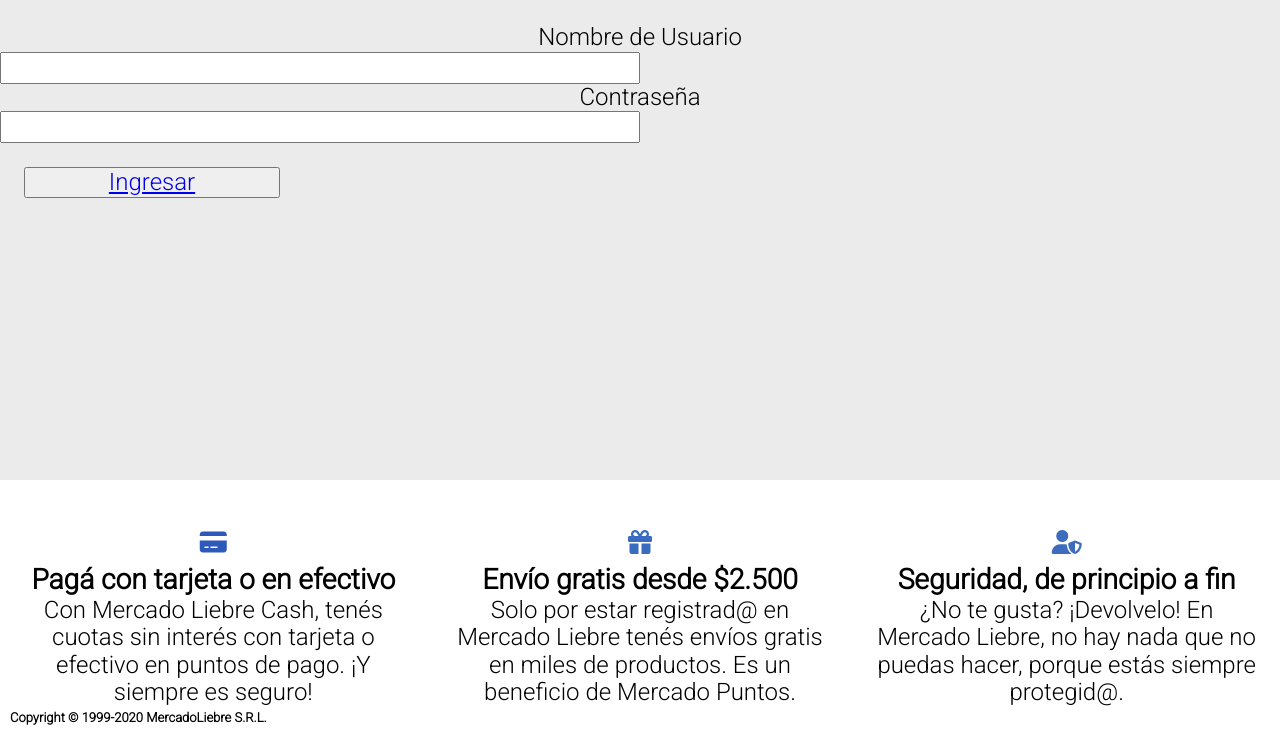
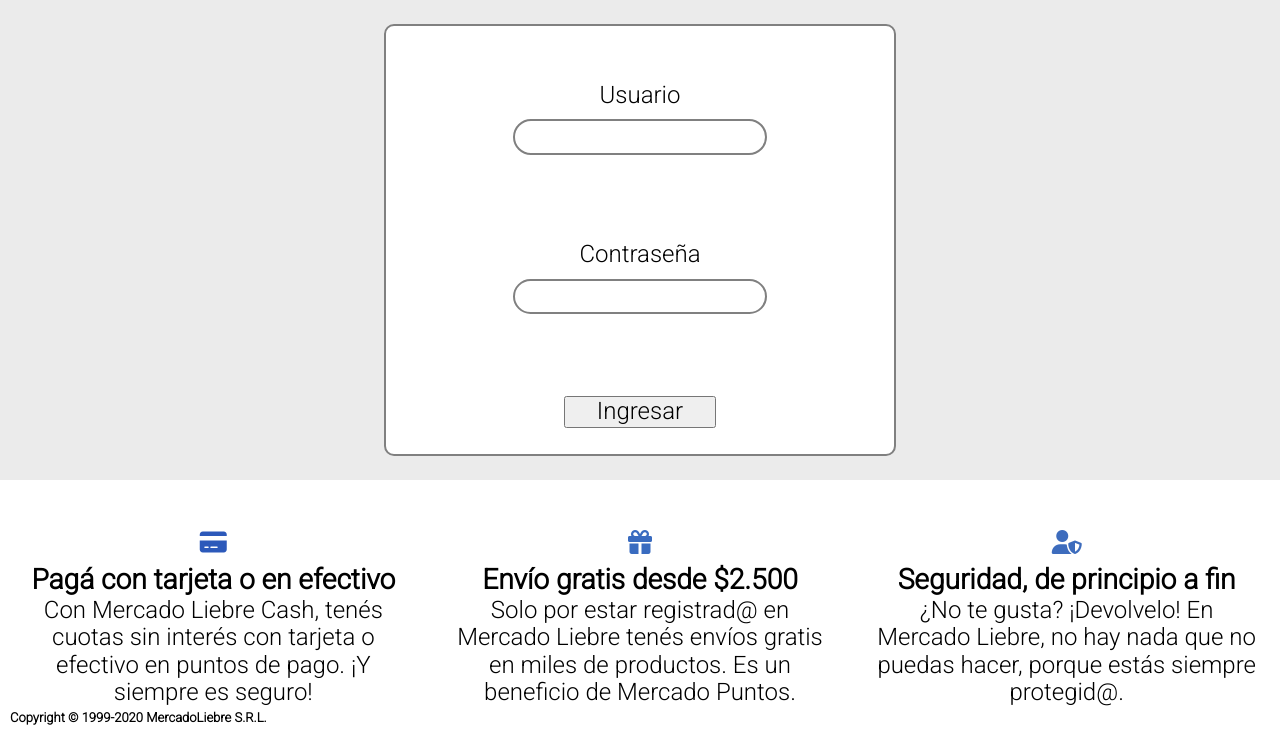
Before and after one commit to VS1379/Mercado-Liebre, a Node server app: page /login in a window 1280 px wide. Shown: the part 163-899 px from the top of the page. Run offline with Node 20, Linux system fonts and the light colour scheme.

Commit message:
login form update

```diff
--- a/src/public/css/login.css
+++ b/src/public/css/login.css
@@ -1,23 +1,41 @@
-form {
+main {
+  display: flex;
+}
+.div-form {
   width: 100%;
-  height: 20em;
+  height: 18em;
+}
+
+#p-username {
   display: flex;
   flex-direction: column;
+  align-items: center;
+  justify-content: center;
+  margin-top: 1em;
 }
-
 #label-username {
   display: flex;
   align-items: center;
   justify-content: center;
   width: 100%;
-  margin-top: 1em;
+  margin: 0.2em;
 }
 
 #input-username {
-  display: inline-flex;
+  display: flex;
+  width: 50%;
+  margin: 0.2em;
+  border: solid grey 2px;
+  text-align: center;
+  padding: 2px;
+}
+
+#p-password {
+  display: flex;
+  flex-direction: column;
   align-items: center;
   justify-content: center;
-  width: 50%;
+  margin-top: 1em;
 }
 
 #label-password {
@@ -25,7 +43,7 @@
   align-items: center;
   justify-content: center;
   width: 100%;
-
+  margin: 0.2em;
 }
 
 #input-password {
@@ -33,12 +51,85 @@
   align-items: center;
   justify-content: center;
   width: 50%;
+  margin: 0.2em;
+  border: solid grey 2px;
+  text-align: center;
+  padding: 2px;
+}
+
+#p-login {
+  display: flex;
+  align-items: center;
+  justify-content: center;
+  margin-top: 1em;
+  width: 100%;
 }
 
 #button-login {
   display: flex;
   align-items: center;
   justify-content: center;
-  margin: 1em;
-  width: 20%;
+  width: 30%;
 }
+
+#a-button-login {
+  color: black;
+  text-decoration: none;
+}
+
+@media (min-width: 471px) and (max-width: 1024px) {
+  .div-form {
+    display: flex;
+    flex-direction: row;
+    align-items: center;
+    justify-content: center;
+  }
+
+  form {
+    width: 50%;
+    height: 16em;
+    border: solid grey 2px;
+    border-radius: 10px;
+    background-color: #fff;
+  }
+}
+
+@media (min-width: 1024px) {
+  .div-form {
+    display: flex;
+    flex-direction: row;
+    align-items: center;
+    justify-content: center;
+    height: 20em;
+  }
+
+  form {
+    display: flex;
+    flex-direction: column;
+    align-items: center;
+    justify-content: space-around;
+    width: 40%;
+    height: 18em;
+    border: solid grey 2px;
+    border-radius: 10px;
+    background-color: #fff;
+  }
+
+  #p-username {
+    width: 100%;
+  }
+
+  #input-username {
+    border-radius: 20px;
+  }
+
+  #p-password {
+    width: 100%;
+  }
+
+  #input-password {
+    border-radius: 20px;
+  }
+}
+
+/* para testo:   border: dotted 2px red; */
--- a/src/views/login.html
+++ b/src/views/login.html
@@ -52,13 +52,21 @@
         </div>
     </header>
     <main>
-        <form action="/login" method="post">
-            <label for="username" id="label-username">Nombre de Usuario</label>
-            <input type="text" name="username" id="input-username">
-            <label for="password" id="label-password">Contraseña</label>
-            <input type="password" name="password" id="input-password">
-            <button type="submit" id="button-login"><a href="/home">Ingresar</a></button>
-        </form>
+        <div class="div-form">
+            <form action="/login" method="post">
+                <p id="p-username">
+                    <label for="username" id="label-username">Usuario</label>
+                    <input type="text" name="username" id="input-username">
+                </p>
+                <p id="p-password">
+                    <label for="password" id="label-password">Contraseña</label>
+                    <input type="password" name="password" id="input-password">
+                </p>
+
+                <p id="p-login"><button type="submit" id="button-login"><a href="/home"
+                            id="a-button-login">Ingresar</a></button></p>
+            </form>
+        </div>
     </main>
     <footer>
         <div class="footer-page">
```
